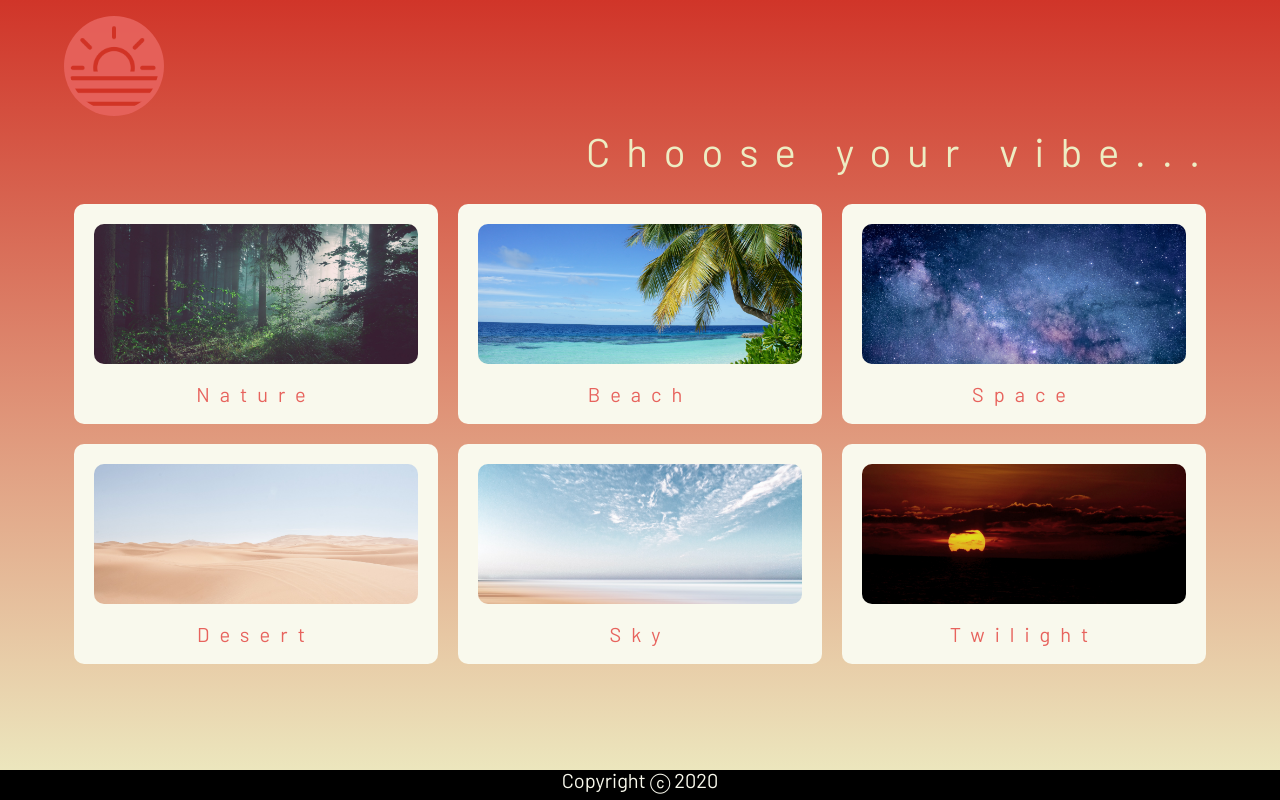
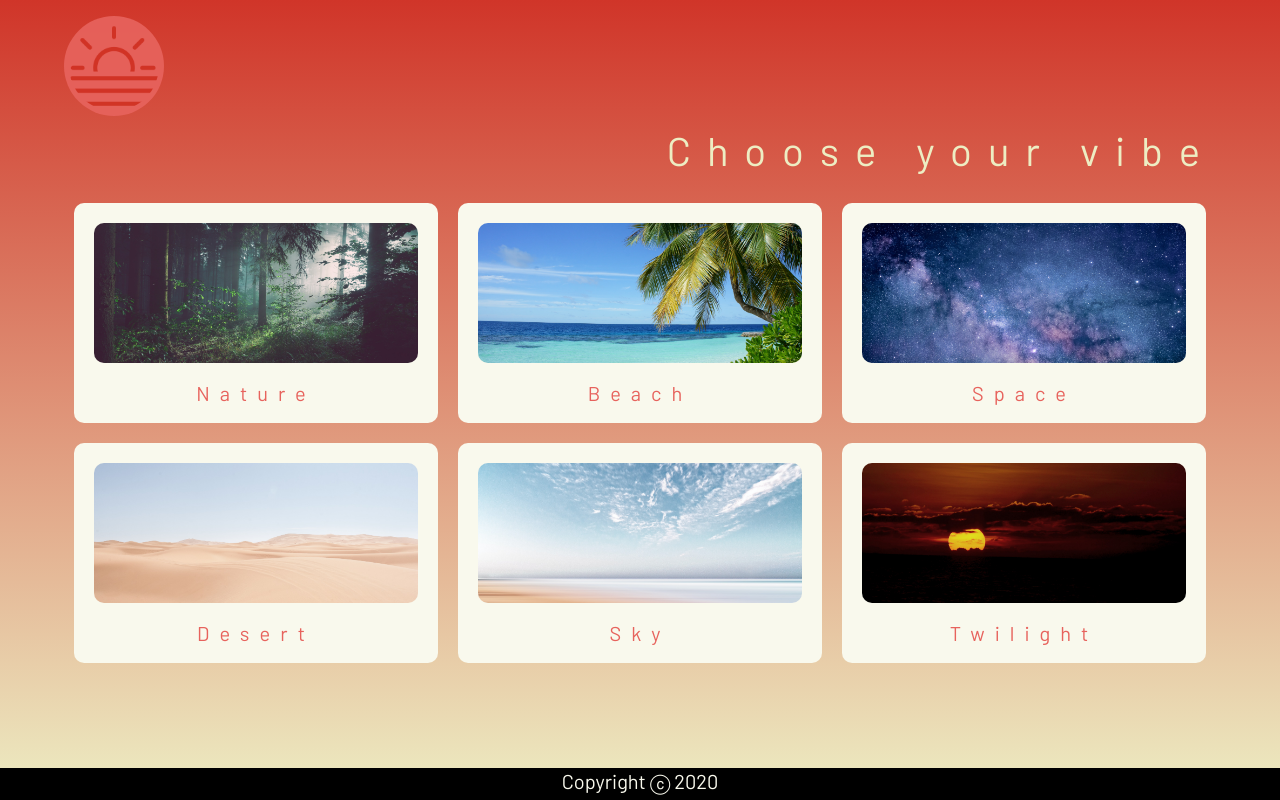
Before and after one commit to dailyPositivity/dailyPositivity, a React (Create React App) app: page /category in a window 1280 px wide. Built offline with nearby package versions, Linux system fonts and the light colour scheme.

Commit message:
added some margins and padding for overall spacing

```diff
--- a/src/components/Category.js
+++ b/src/components/Category.js
@@ -8,7 +8,7 @@ class Category extends Component{
       return(
 
          <div className = "category wrapper">
-            <h3>Choose your vibe...</h3>
+            <h3>Choose your vibe</h3>
             <div className = "categoryContainer">
                {  categories.map((category,index) => {
                      return (
--- a/src/styles/App.css
+++ b/src/styles/App.css
@@ -293,8 +293,9 @@ footer {
   text-align: center;
   text-shadow: 2px 2px 2px #000000;
   height: 3vh;
-  height: 30px;
+  height: 32px;
   background-color: black;
+  padding: 3px;
 }
 
 /*------------------------------------------------CategoryForm---------------------------------------*/
@@ -387,6 +388,7 @@ footer {
   }
   .categoryContainer {
     margin-top: 50px;
+    margin-bottom: 10px;
   }
   .categoryContainer a {
     width: 50%;
```
